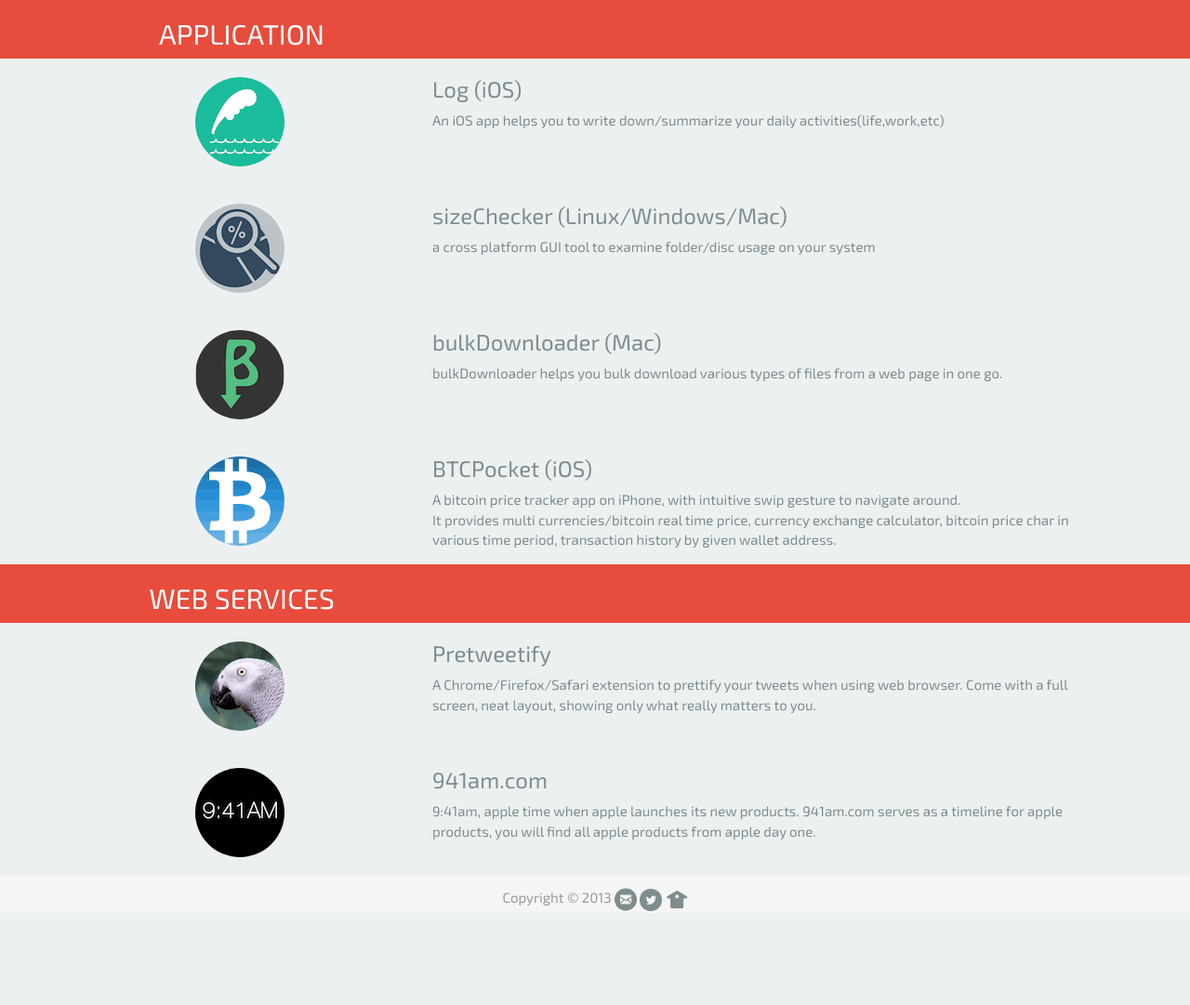
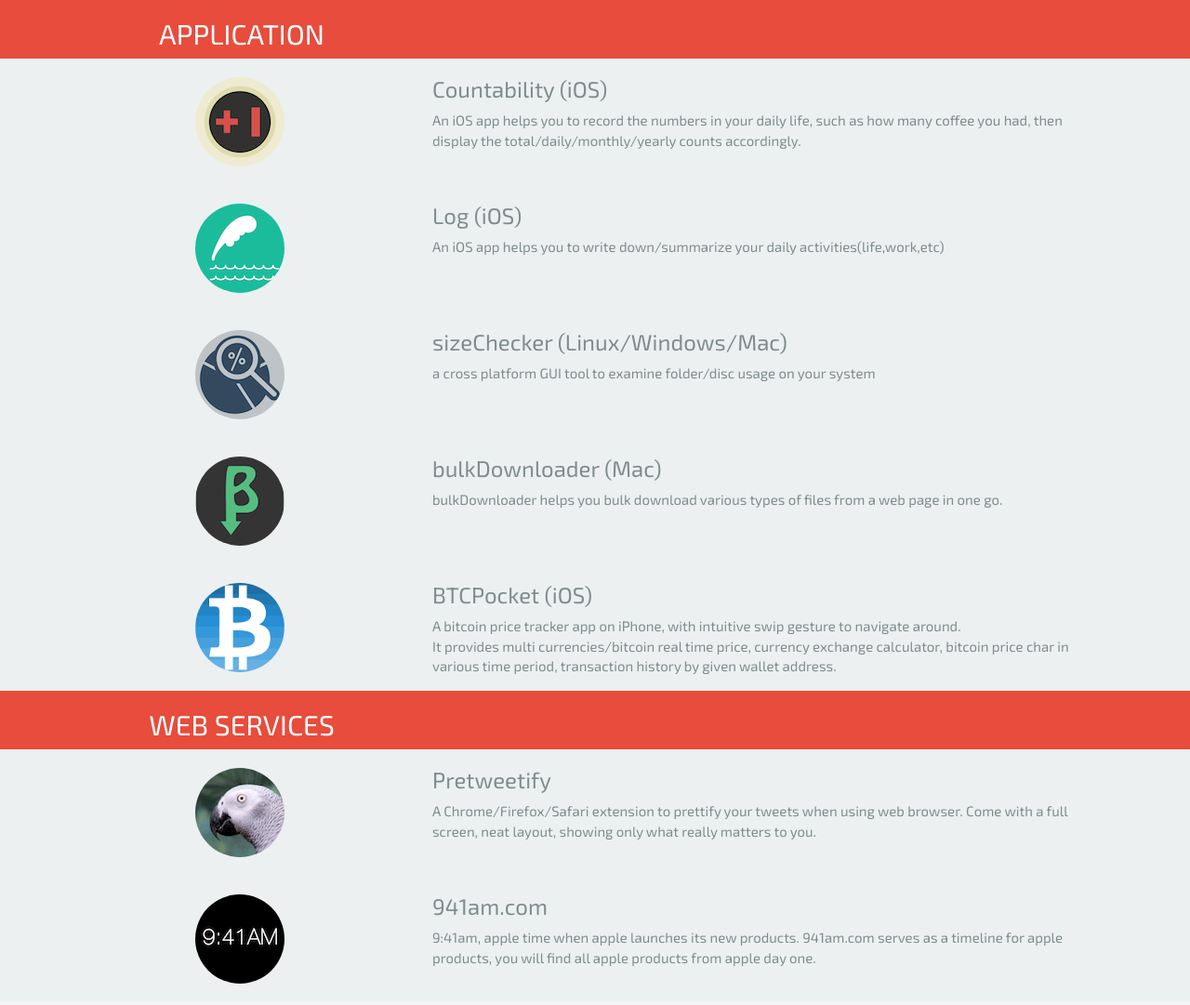
Before and after one commit to airbob/airbob.github.io, a plain HTML site: page index.html in a window 1280 px wide. Shown: the top 1081 px of the page at 93% size. Before the commit the page ends 993 px from the top, so only its background shows below. Drawn offline with nearby package versions, Linux system fonts and the light colour scheme.

Commit message:
add new version

```diff
--- a/index.html
+++ b/index.html
@@ -38,6 +38,22 @@
       </div>
     </div>
       <div class="pcontent">
+        <div class="row">
+          <div class="container">
+            <div class="col-xs-4 col-sm-4 col-md-4 col-lg-4">
+              <div class="appicon">
+              <a href="http://airbob.github.io/countability/" ><img src="images/countability.png" class="img-rounded " alt="Responsive image"> </a>
+            </div>
+            </div>
+            <div class="col-xs-8 col-sm-8 col-md-8 col-lg-8">
+              <a href="http://airbob.github.io/log/" > <h3>Countability (iOS)</h3> </a>
+
+              <p>
+                An iOS app helps you to record the numbers in your daily life, such as how many coffee you had, then display the total/daily/monthly/yearly counts accordingly.
+              </p>
+            </div>
+          </div>
+        </div>
         <div class="row">
           <div class="container">
             <div class="col-xs-4 col-sm-4 col-md-4 col-lg-4">
```
Also changed, not shown: images/countability.png (added).
